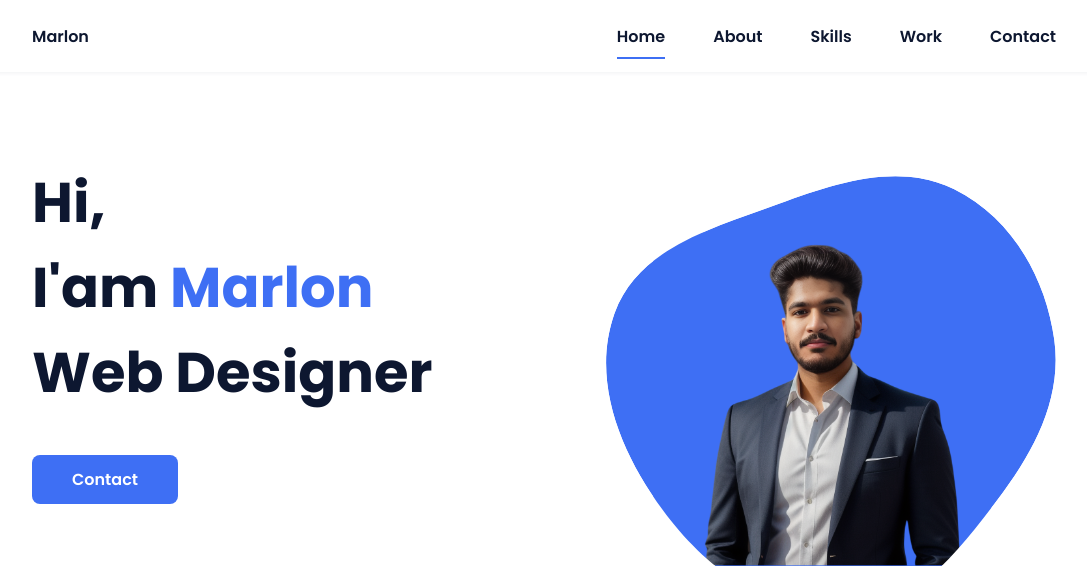
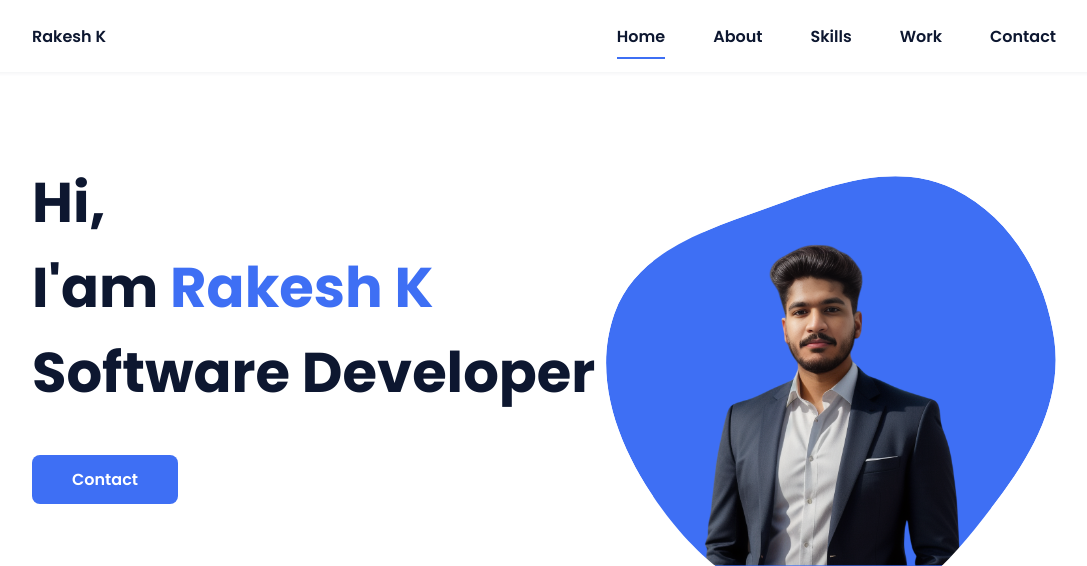
Before and after one commit to MrRakeshk/RakPortfolio, a plain HTML site: page index.html in a window 1280 px wide. Shown: the top 566 px of the page, without its empty margins (96-1183 px from the left). Drawn offline with nearby package versions, Linux system fonts and the light colour scheme.

Commit message:
Update index.html

```diff
--- a/index.html
+++ b/index.html
@@ -16,7 +16,7 @@
         <header class="l-header">
             <nav class="nav bd-grid">
                 <div>
-                    <a href="#" class="nav__logo">Marlon</a>
+                    <a href="#" class="nav__logo">Rakesh K</a>
                 </div>
 
                 <div class="nav__menu" id="nav-menu">
@@ -39,7 +39,7 @@
             <!--===== HOME =====-->
             <section class="home bd-grid" id="home">
                 <div class="home__data">
-                    <h1 class="home__title">Hi,<br>I'am <span class="home__title-color">Marlon</span><br> Web Designer</h1>
+                    <h1 class="home__title">Hi,<br>I'am <span class="home__title-color">Rakesh K</span><br> Software Developer</h1>
 
                     <a href="#" class="button">Contact</a>
                 </div>
```
